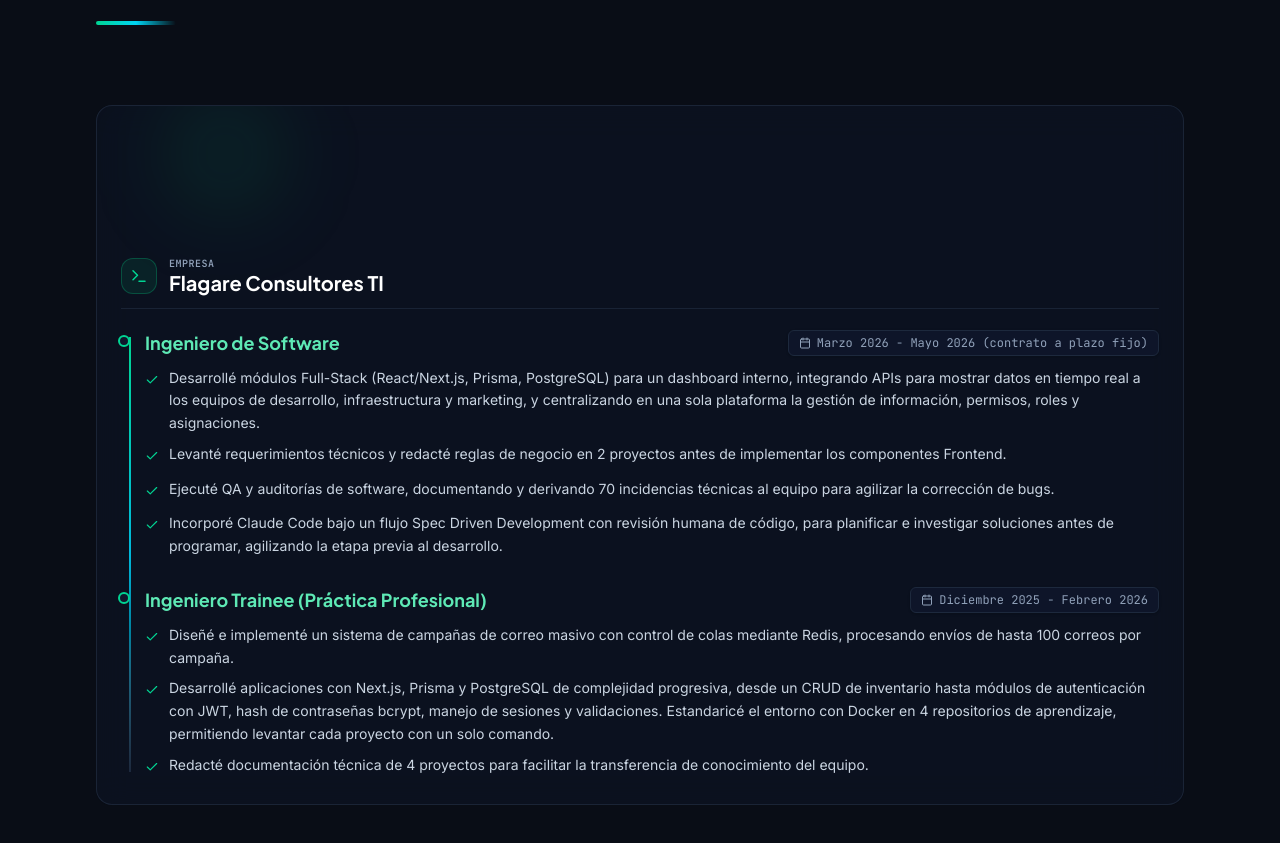
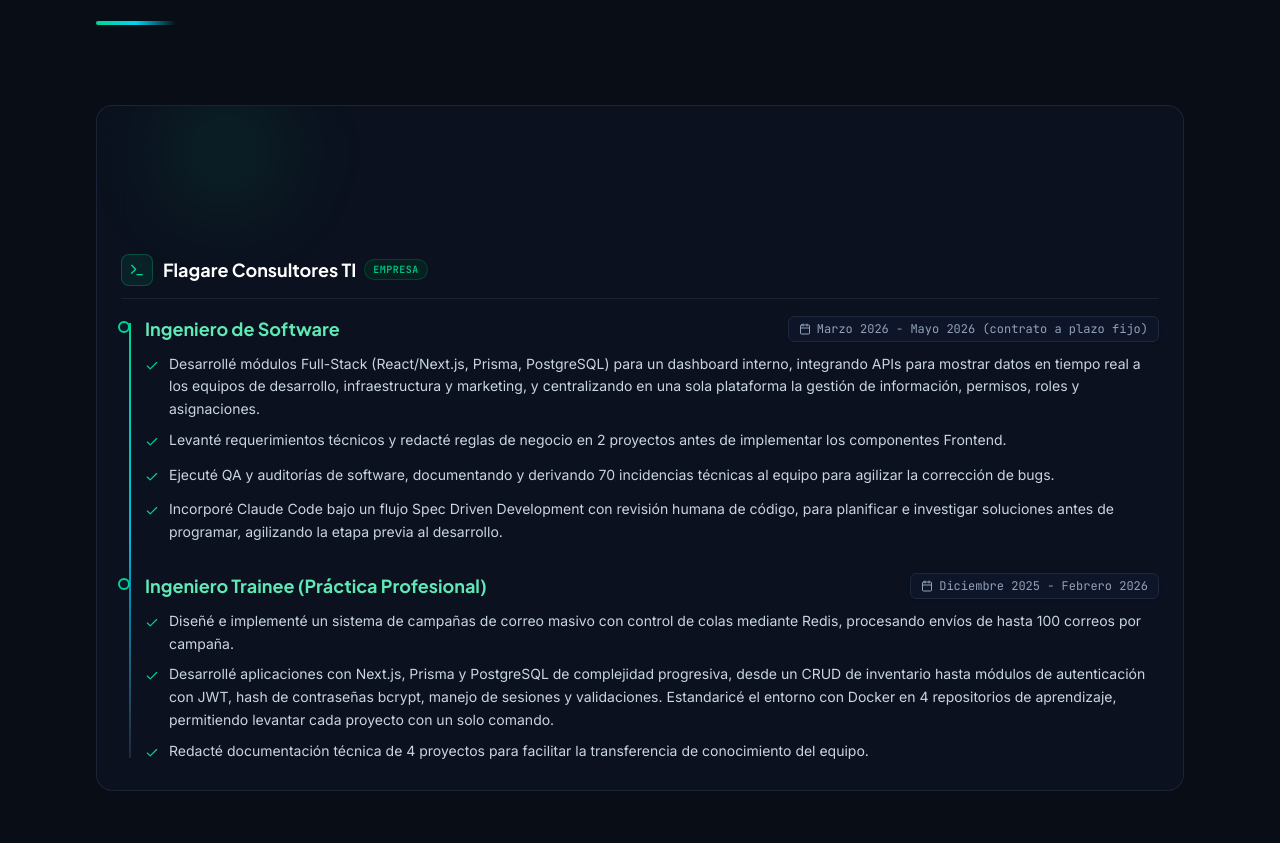
Before and after one commit to JoisRosalesDev/new-portfolio, an Astro site: page / in a window 1280 px wide. Shown: the part 1171-2014 px from the top of the page. Built offline with nearby package versions, Linux system fonts and the light colour scheme; Astro itself is replaced by a stand-in of ours.

Commit message:
style(experience): balance top spacing and header symmetry in ExperienceCard

```diff
--- a/src/components/molecules/ExperienceCard.astro
+++ b/src/components/molecules/ExperienceCard.astro
@@ -10,21 +10,21 @@
 const { company, roles } = Astro.props;
 ---
 
-<div class="glass-card rounded-2xl p-5 sm:p-6 relative overflow-hidden" data-reveal="experience" data-spotlight-card>
+<div class="glass-card rounded-2xl px-5 sm:px-6 pt-4 sm:pt-5 pb-5 sm:pb-6 relative overflow-hidden" data-reveal="experience" data-spotlight-card>
   <!-- Accent corner border glow -->
   <div class="absolute -top-10 -right-10 size-32 bg-emerald-500/10 rounded-full blur-2xl pointer-events-none"></div>
 
-  <div class="flex items-center gap-3 mb-5 pb-3.5 border-b border-slate-800/80">
-    <div class="w-9 h-9 rounded-xl bg-emerald-500/10 border border-emerald-500/30 flex items-center justify-center text-emerald-400 shrink-0">
-      <TechIcon name="terminal" size={18} />
+  <div class="flex items-center gap-2.5 mb-4 pb-3 border-b border-slate-800/80">
+    <div class="w-8 h-8 rounded-lg bg-emerald-500/10 border border-emerald-500/30 flex items-center justify-center text-emerald-400 shrink-0">
+      <TechIcon name="terminal" size={16} />
     </div>
-    <div>
-      <span class="text-[10px] font-mono uppercase tracking-wider text-slate-400 font-semibold block leading-none mb-1">
+    <div class="flex flex-wrap items-center gap-2">
+      <h3 class="text-base sm:text-lg font-bold font-display text-white leading-none">
+        {company}
+      </h3>
+      <span class="text-[10px] font-mono uppercase tracking-wider text-emerald-400/90 font-semibold px-2 py-0.5 rounded-full bg-emerald-950/60 border border-emerald-500/20">
         Empresa
       </span>
-      <h3 class="text-lg sm:text-xl font-bold font-display text-white leading-none">
-        {company}
-      </h3>
     </div>
   </div>
 
```
